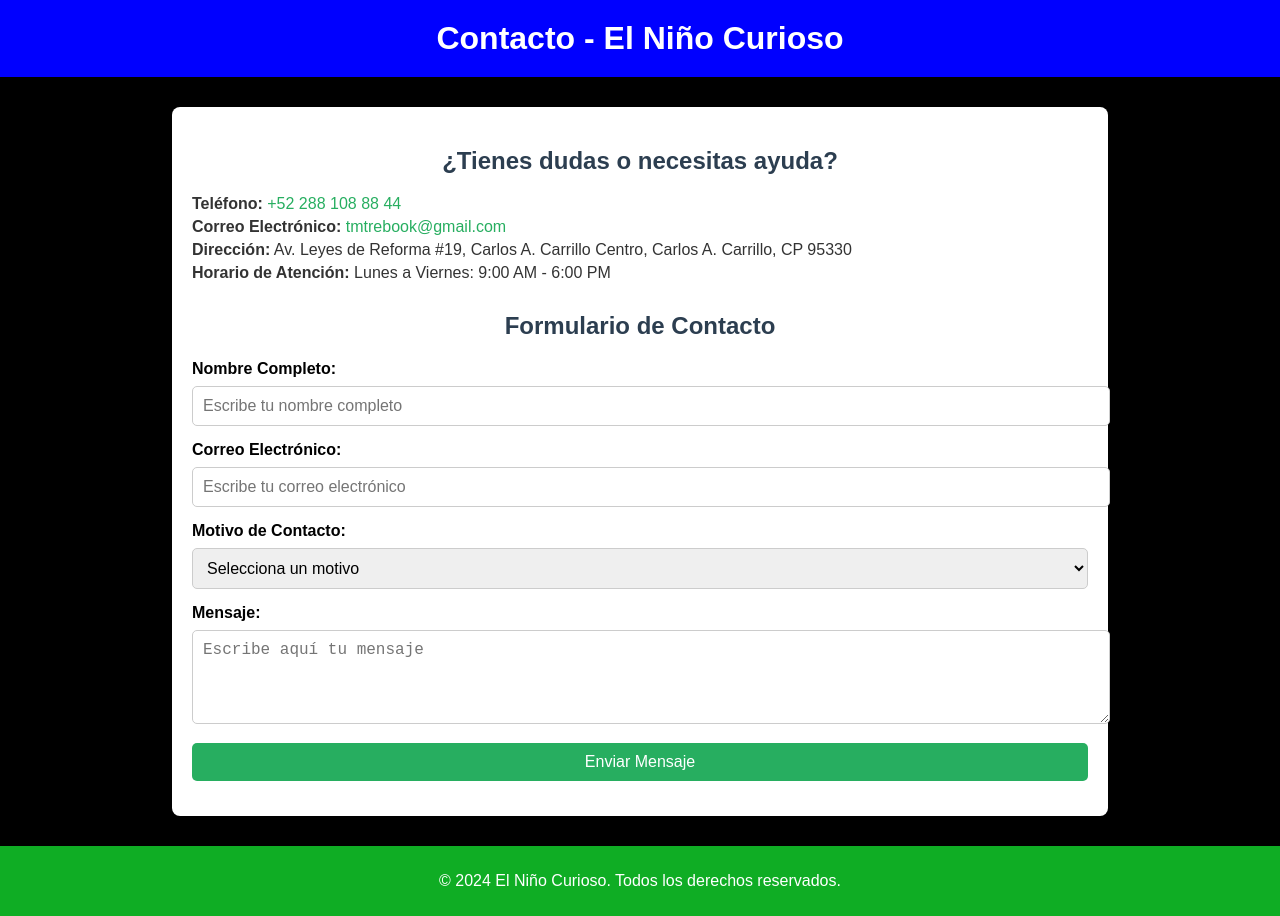
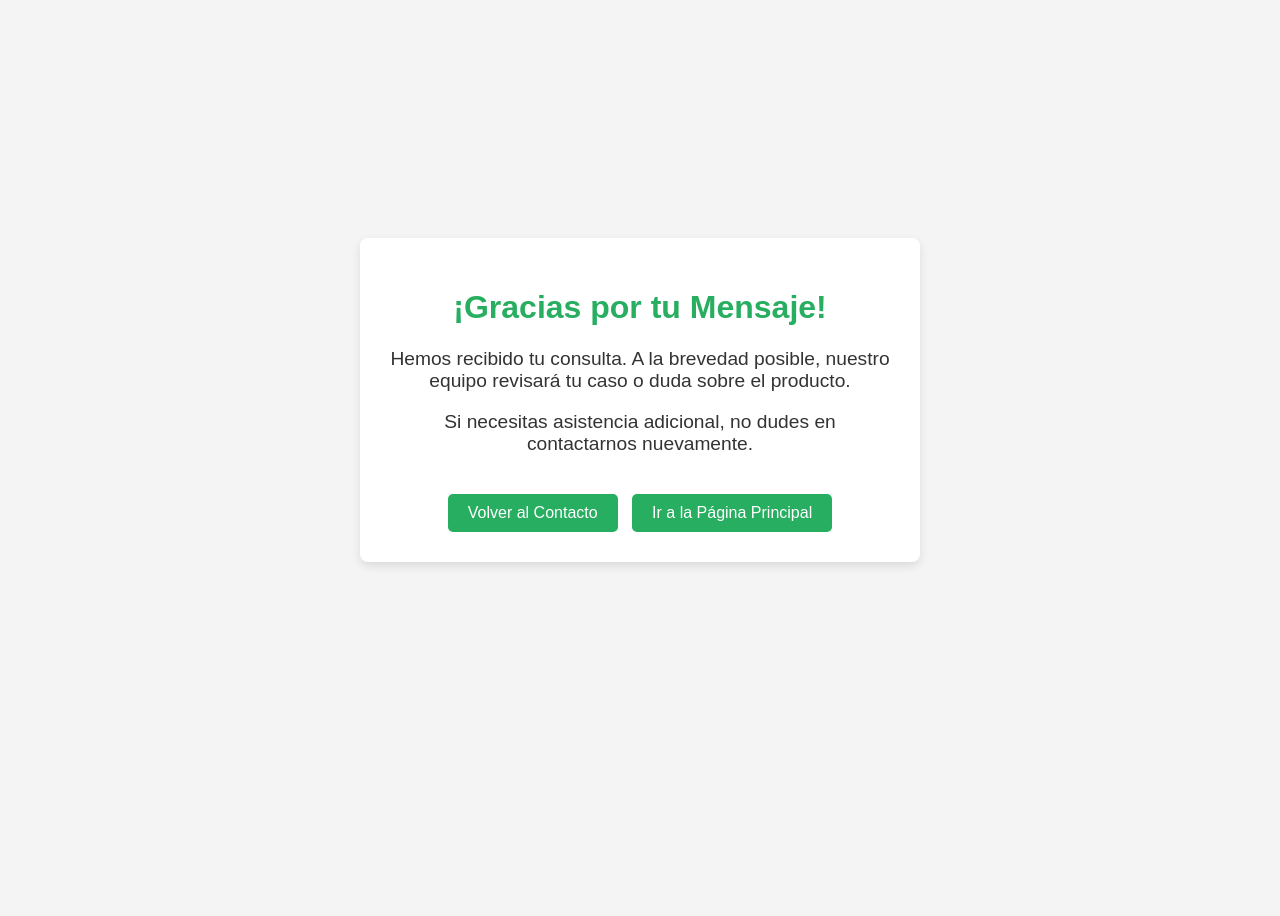
Before and after one commit to Jhovany20/GraciasPorTuConsulta, a plain HTML site: page index.html in a window 1280 px wide. After the commit the page ends 800 px from the top, so only its background shows below. Drawn offline with Linux system fonts and the light colour scheme.

Commit message:
Update index.html

```diff
--- a/index.html
+++ b/index.html
@@ -3,142 +3,82 @@
 <head>
   <meta charset="UTF-8">
   <meta name="viewport" content="width=device-width, initial-scale=1.0">
-  <title>Contacto - El Niño Curioso</title>
+  <title>Gracias por tu Mensaje</title>
   <style>
     body {
       font-family: Arial, sans-serif;
       margin: 0;
       padding: 0;
-      background-color: black;
+      background-color: #f4f4f4;
+      display: flex;
+      flex-direction: column;
+      justify-content: center;
+      align-items: center;
+      height: 100vh;
+      text-align: center;
     }
 
-    header {
-      background-color: blue;
-      color: white;
-      text-align: center;
-      padding: 20px;
+    .container {
+      background-color: white;
+      padding: 30px;
+      border-radius: 8px;
+      box-shadow: 0 4px 10px rgba(0, 0, 0, 0.1);
+      max-width: 500px;
+      margin: 20px;
     }
 
-    header h1 {
-      margin: 0;
+    h1 {
+      color: #27ae60;
+      font-size: 2rem;
     }
 
-    .contact-container {
-      width: 70%;
-      margin: 30px auto;
-      background-color: white;
-      padding: 20px;
-      border-radius: 8px;
-      box-shadow: 0 4px 10px rgba(0, 0, 0, 0.1);
-    }
-
-    .contact-container h2 {
-      text-align: center;
-      color: #2c3e50;
-      margin-bottom: 20px;
-    }
-
-    .contact-info {
-      margin-bottom: 30px;
-    }
-
-    .contact-info p {
-      font-size: 1rem;
-      margin: 5px 0;
+    p {
+      font-size: 1.2rem;
       color: #333;
     }
 
-    .contact-info a {
-      color: #27ae60;
+    a {
+      display: inline-block;
+      margin-top: 20px;
       text-decoration: none;
+      color: white;
+      background-color: #27ae60;
+      padding: 10px 20px;
+      border-radius: 5px;
+      font-size: 1rem;
+      transition: background-color 0.3s;
     }
 
-    .contact-info a:hover {
-      text-decoration: underline;
-    }
-
-    .form-container {
-      margin-top: 20px;
-    }
-
-    .form-container label {
-      display: block;
-      margin-bottom: 8px;
-      font-weight: bold;
-    }
-
-    .form-container input, .form-container textarea, .form-container button, .form-container select {
-      width: 100%;
-      padding: 10px;
-      margin-bottom: 15px;
-      border-radius: 5px;
-      border: 1px solid #ccc;
-      font-size: 1rem;
-    }
-
-    .form-container button {
-      background-color: #27ae60;
-      color: white;
-      border: none;
-      cursor: pointer;
-    }
-
-    .form-container button:hover {
+    a:hover {
       background-color: #1e8449;
     }
-
-    footer {
-      text-align: center;
-      padding: 10px;
-      background-color: rgb(15, 173, 36);
-      color: white;
-      margin-top: 30px;
-    }
+    .buttons {
+            display: flex;
+            margin-top: 20px;
+        }
+        .buttons a {
+            text-decoration: none;
+            padding: 10px 20px;
+            background-color: orange;
+            color: white;
+            border-radius: 5px;
+            text-align: center;
+            font-size: 16px;
+        }
+        .buttons a:hover {
+            background-color: blue;
+        }
   </style>
 </head>
 <body>
 
-<header>
-  <h1>Contacto - El Niño Curioso</h1>
-</header>
-
-<div class="contact-container">
-  <h2>¿Tienes dudas o necesitas ayuda?</h2>
-  <div class="contact-info">
-    <p><strong>Teléfono:</strong> <a href="tel:+522881088844">+52 288 108 88 44</a></p>
-    <p><strong>Correo Electrónico:</strong> <a href="mailto:tmtrebook@gmail.com">tmtrebook@gmail.com</a></p>
-    <p><strong>Dirección:</strong> Av. Leyes de Reforma #19, Carlos A. Carrillo Centro, Carlos A. Carrillo, CP 95330</p>
-    <p><strong>Horario de Atención:</strong> Lunes a Viernes: 9:00 AM - 6:00 PM</p>
+  <div class="container">
+    <h1>¡Gracias por tu Mensaje!</h1>
+    <p>Hemos recibido tu consulta. A la brevedad posible, nuestro equipo revisará tu caso o duda sobre el producto.</p>
+    <p>Si necesitas asistencia adicional, no dudes en contactarnos nuevamente.</p>
+    <a href="contacto en linea.html">Volver al Contacto</a>
+    <a href="Pagina principal Original.html" style="margin-left: 10px;">Ir a la Página Principal</a>
   </div>
-
-  <h2>Formulario de Contacto</h2>
-  <div class="form-container">
-    <form action="Gracias por tu comentario.html" method="GET">
-      <label for="nombre">Nombre Completo:</label>
-      <input type="text" id="nombre" name="nombre" placeholder="Escribe tu nombre completo" required>
-
-      <label for="email">Correo Electrónico:</label>
-      <input type="email" id="email" name="email" placeholder="Escribe tu correo electrónico" required>
-
-      <label for="motivo">Motivo de Contacto:</label>
-      <select id="motivo" name="motivo" required>
-        <option value="">Selecciona un motivo</option>
-        <option value="duda">Dudas sobre productos</option>
-        <option value="garantia">Devoluciones o garantía</option>
-        <option value="otro">Otro</option>
-      </select>
-
-      <label for="mensaje">Mensaje:</label>
-      <textarea id="mensaje" name="mensaje" rows="4" placeholder="Escribe aquí tu mensaje" required></textarea>
-
-      <button type="Gracias por tu comentario.html">Enviar Mensaje</button>
-    </form>
-  </div>
-</div>
-
-<footer>
-  <p>&copy; 2024 El Niño Curioso. Todos los derechos reservados.</p>
-</footer>
 
 </body>
 </html>
```
